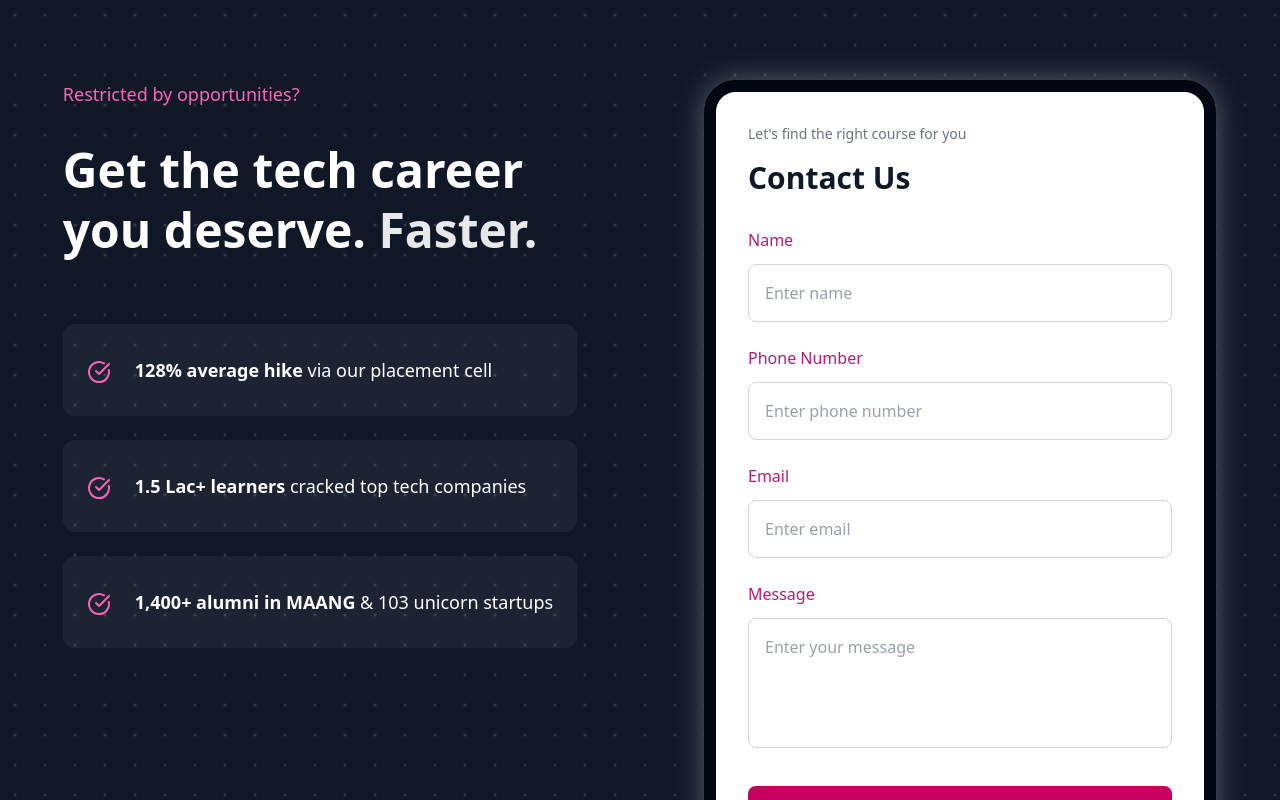
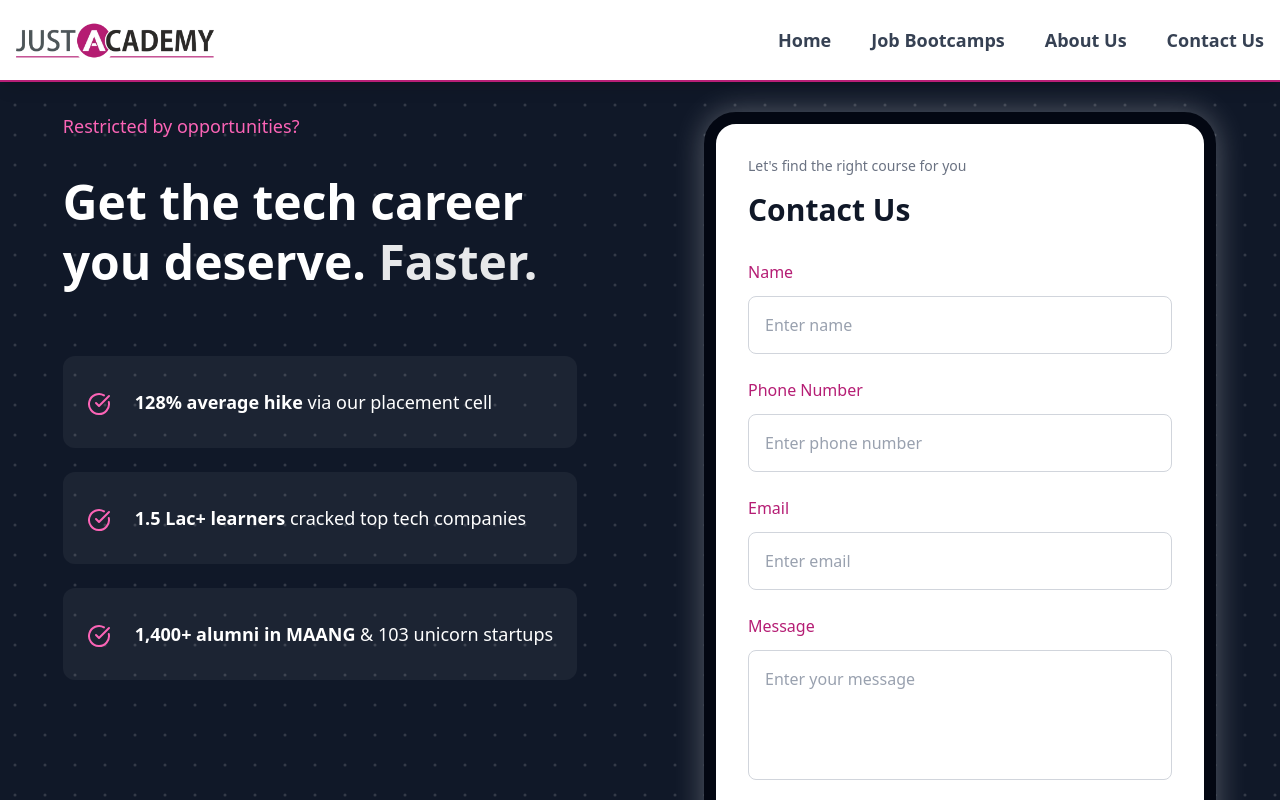
Before and after one commit to adityabhat09/Job-Bootcamp, a React (Vite) app in the folder my-app/: page / in a window 1280 px wide. Shown: the top 800 px of the page. Built offline with nearby package versions, Linux system fonts and the light colour scheme.

Commit message:
navvvbarrrrrrr

```diff
--- a/my-app/src/App.jsx
+++ b/my-app/src/App.jsx
@@ -3,12 +3,14 @@ import reactLogo from './assets/react.svg'
 import viteLogo from '/vite.svg'
 import './App.css'
 import HomePage from './pages/home/HomePage'
+import Navbar from './pages/Navbar'
 
 function App() {
   const [count, setCount] = useState(0)
 
   return (
     <>
+      <Navbar/>
       <HomePage/>
     </>
   )
--- /dev/null
+++ b/my-app/src/pages/Navbar.jsx
@@ -0,0 +1,43 @@
+// ADD PT-16 TO PREVENT STUFF GETTING COVERED BY NAVBAR
+
+import React from 'react';
+import logo from '../images/logo.jpg'; // Adjust path to your local logo image
+
+const Navbar = () => {
+  return (
+    <nav className="bg-white shadow-lg fixed top-0 left-0 w-full z-50 border-b-2 border-[#B81F77]">
+      <div className="container mx-auto px-4 py-4 flex items-center justify-between">
+        {/* Logo */}
+        <div className="flex-shrink-0">
+          <img src={logo} alt="JustAcademy Logo" className="h-12 w-auto" />
+        </div>
+
+        {/* Navigation Links */}
+        <ul className="hidden md:flex space-x-10 text-gray-700 font-semibold text-lg">
+          <li>
+            <a href="/" className="hover:text-[#B51D74] transition-colors duration-300">
+              Home
+            </a>
+          </li>
+          <li>
+            <a href="/job-bootcamps" className="hover:text-[#B51D74] transition-colors duration-300">
+              Job Bootcamps
+            </a>
+          </li>
+          <li>
+            <a href="/about" className="hover:text-[#B51D74] transition-colors duration-300">
+              About Us
+            </a>
+          </li>
+          <li>
+            <a href="/contact" className="hover:text-[#B51D74] transition-colors duration-300">
+              Contact Us
+            </a>
+          </li>
+        </ul>
+      </div>
+    </nav>
+  );
+};
+
+export default Navbar;
--- a/my-app/src/pages/home/Hero.jsx
+++ b/my-app/src/pages/home/Hero.jsx
@@ -22,7 +22,7 @@ import DottedBackground from '../../components/DottedBackground'
 const Hero = () => {
     return (
         <DottedBackground className="h-full pb-8 bg-gray-900">
-            <div className="pt-20 flex h-full">
+            <div className="pt-28 flex h-full">
 
                 <div className="w-1/2 h-full flex items-center justify-center px-12">
                     <div className="max-w-3xl text-left space-y-8">
```
Also changed, not shown: my-app/src/images/logo.jpg (added). Lines whose indentation alone changed are shown as unchanged.
